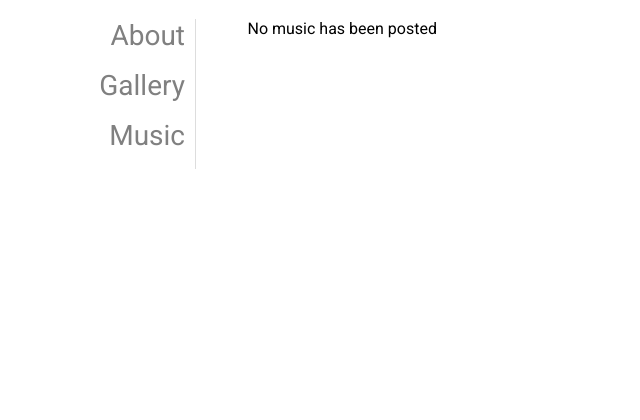
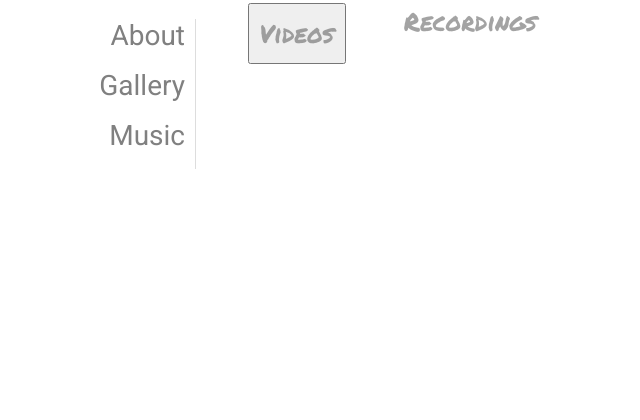
Before and after one commit to ssunier/Gallery_Portfolio, a Django app: page /portfolio/music in a window 1280 px wide. Shown: the part 131-551 px from the top of the page, without its empty margins (100-740 px from the left). Run offline with Django 3.2, Linux system fonts and the light colour scheme; data that the repository does not hold is empty; some libraries are stand-ins or nearby versions; some web fonts are replaced.

Commit message:
created the video and recording handlers

```diff
--- a/portfolio/admin.py
+++ b/portfolio/admin.py
@@ -1,5 +1,5 @@
 from django.contrib import admin
-from portfolio.models import Collection, Gallery, Music
+from portfolio.models import Collection, Gallery, Music, Video, Recording
 
 # Register your models here.
 admin.site.register(Collection)
@@ -8,3 +8,5 @@ admin.site.register(Collection)
 
 admin.site.register(Gallery)
 admin.site.register(Music)
+admin.site.register(Video)
+admin.site.register(Recording)
--- a/resources/portfolio/css/style.css
+++ b/resources/portfolio/css/style.css
@@ -303,3 +303,14 @@ li {
     color:#FFF;
     padding:20px;
 }
+
+.media_nav {
+  cursor:pointer;
+  font-family: 'Permanent Marker', cursive;
+  font-size: 25px;
+  padding: 10px;
+  color: rgba(102, 102, 102, 0.6);
+}
+.media_nav:hover{
+  color: rgba(102, 102, 102, 1);
+}
--- a/templates/portfolio/base.html
+++ b/templates/portfolio/base.html
@@ -31,6 +31,7 @@
     {% block javascript %}
       <script src="//ajax.googleapis.com/ajax/libs/jquery/2.0.2/jquery.min.js" type="text/javascript"></script>
       <script src="{% static 'portfolio/js/bootstrap.min.js' %}"></script>
+      <script src="{% static 'portfolio/js/leila_portfolio.js' %}"></script>
     {% endblock %}
     {% block extra_head %}{% endblock %}
   </head>
--- a/templates/portfolio/gallery.html
+++ b/templates/portfolio/gallery.html
@@ -2,7 +2,9 @@
 {% load staticfiles %}
 
 {% block title%}{{"Leila Sunier | Art"}} {% endblock %}
-<!--[if lt IE 9]>
+{% block javascript %}
+  {{ block.super }}
+  <!--[if lt IE 9]>
     <script src="//ajax.googleapis.com/ajax/libs/jquery/1.8.3/jquery.min.js"></script>
     <![endif]-->
     <!--[if (gte IE 9) | (!IE)]><!-->
@@ -12,8 +14,6 @@
     <!--[if IE]>
     <script src="http://html5shiv.googlecode.com/svn/trunk/html5.js"></script>
     <![endif]-->
-{% block javascript %}
-  {{ block.super }}
   <script type='text/javascript' src="{% static 'portfolio/js/jquery.collagePlus.js' %}"></script>
   <script type='text/javascript' src="{% static 'portfolio/js/jquery.collageCaption.js' %}"></script>
   <script type="text/javascript" src="{% static 'portfolio/js/jquery.removeWhitespace.js' %}"></script>
--- a/templates/portfolio/index.html
+++ b/templates/portfolio/index.html
@@ -1,2 +1,3 @@
 {% extends 'portfolio/base.html' %}
-{% block title%}{{"Leila Sunier | Art & Music Portfolio"}} {% endblock %}
+{% block title%}{{"Leila Sunier | Art & Music Portfolio"}}
+{% endblock %}
--- a/templates/portfolio/music.html
+++ b/templates/portfolio/music.html
@@ -2,7 +2,13 @@
 {% load staticfiles %}
 
 {% block title%}{{"Leila Sunier | Music"}} {% endblock %}
-<!--[if lt IE 9]>
+{% block stylesheets %}
+  {{ block.super }}
+  <link href='http://fonts.googleapis.com/css?family=Permanent+Marker' rel='stylesheet' type='text/css'>
+{% endblock %}
+{% block javascript %}
+  {{ block.super }}
+  <!--[if lt IE 9]>
     <script src="//ajax.googleapis.com/ajax/libs/jquery/1.8.3/jquery.min.js"></script>
     <![endif]-->
     <!--[if (gte IE 9) | (!IE)]><!-->
@@ -12,15 +18,15 @@
     <!--[if IE]>
     <script src="http://html5shiv.googlecode.com/svn/trunk/html5.js"></script>
     <![endif]-->
-{% block javascript %}
 {% endblock %}
 
 {% block content %}
-  {% if latest_music_list %}
-    {% for song in latest_music_list %}
-      music.title
-    {% endfor %}
-  {% else %}
-    <p>No music has been posted</p>
-  {% endif %}
+  <div class='col-md-2'>
+    <button class='media_nav' id='video'>Videos</button>
+  </div>
+  <div class='col-md-2'>
+    <a class='media_nav' id='recording'>Recordings</a>
+  </div>
+
+
 {% endblock %}
--- a/templates/portfolio/nav.html
+++ b/templates/portfolio/nav.html
@@ -1,5 +1,5 @@
 <ul class='main-nav'>
   <li><a href="about"><span>About</span></a></li>
-  <li><a href="gallery"><span>Gallery</span></a><img src="http://4vector.com/i/free-vector-painter-color-palette-with-brush-cartoon-clip-art_107838_Painter_Color_Palette_With_Brush_Cartoon_clip_art_hight.png" alt="gallery image"/></li>
+  <li><a href="gallery"><span>Gallery</span></a></li>
   <li><a href="music"><span>Music</span></a></li>
 </ul>
```
Also changed, not shown: leila_portfolio/settings.py (+4 -4 lines), portfolio/models.py (+14 -0 lines), resources/portfolio/js/leila_portfolio.js (added, +17 -0 lines), portfolio/migrations/0016_recording_video.py (added), 4 other files.
